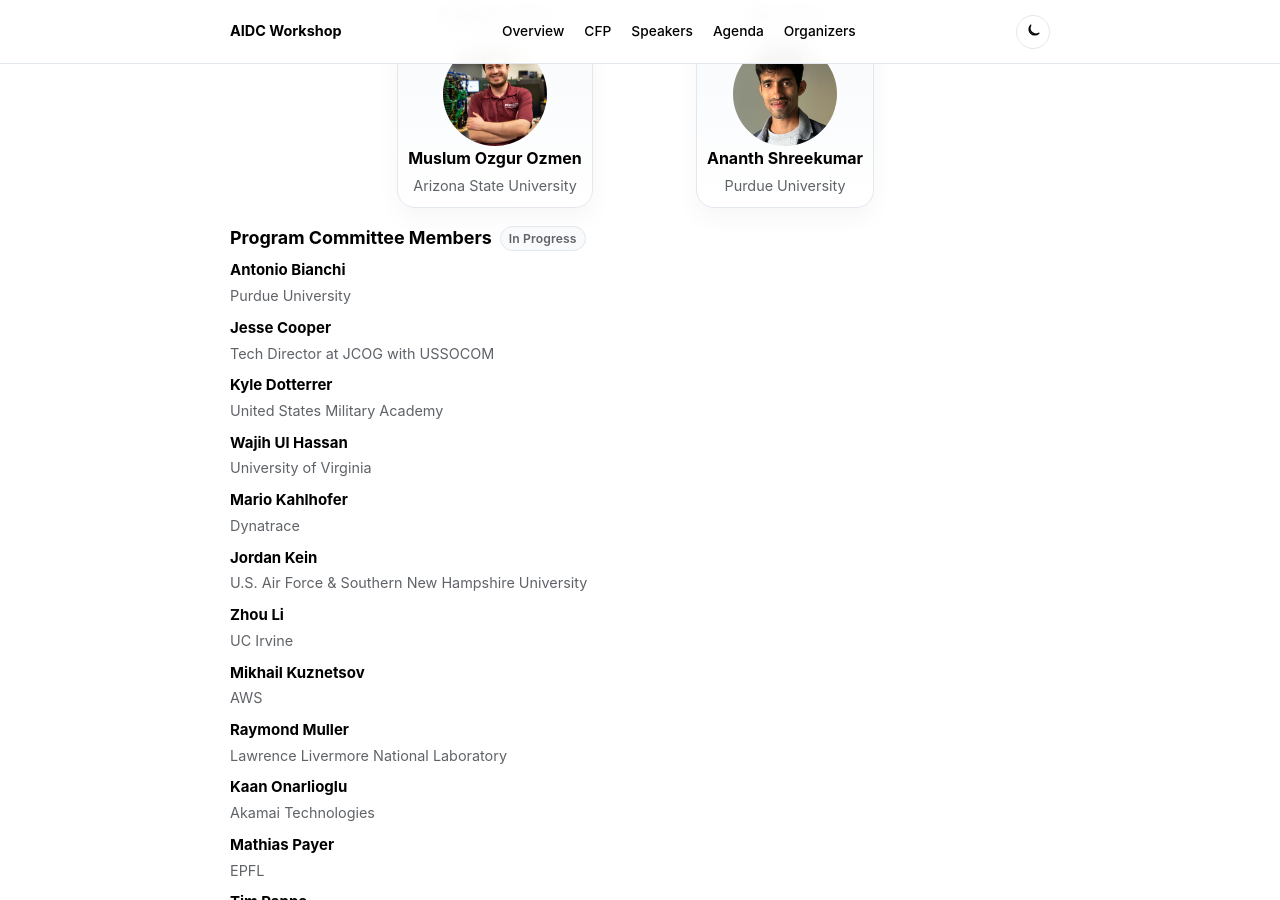
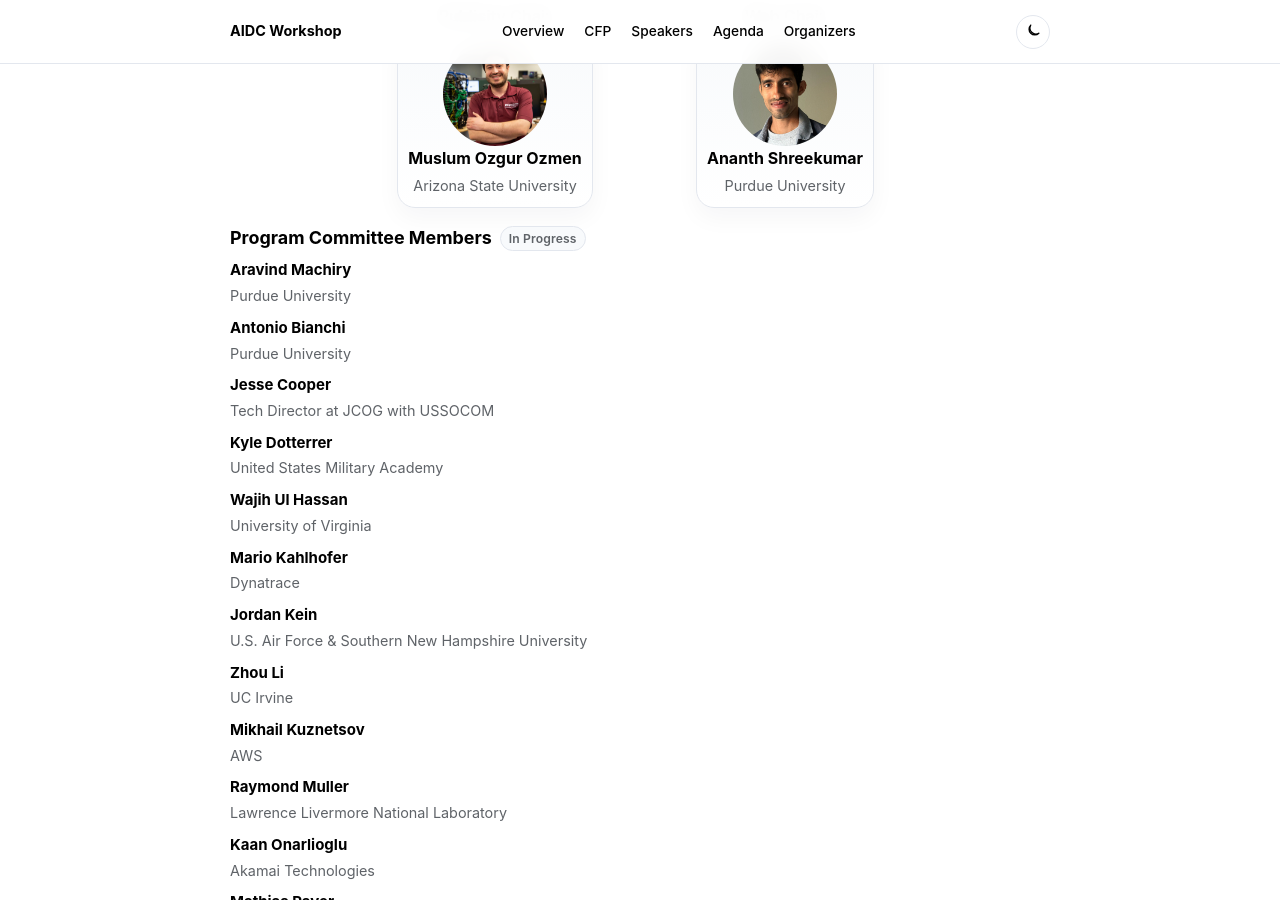
Before and after one commit to aidcworkshop/aidcworkshop.github.io, a Jekyll site: the page built from index.md, in a window 1280 px wide and 900 px high, scrolled down 5921 px. Built offline with Jekyll 4.4.1, drawn with Linux system fonts in a browser that asks for light colours.

Commit message:
Add Aravind Machiry to program committee

```diff
--- a/_data/workshop.yml
+++ b/_data/workshop.yml
@@ -233,6 +233,8 @@ organizers:
       status: "In Progress"
       compact: true
       people:
+        - name: "Aravind Machiry"
+          affiliation: "Purdue University"
         - name: "Antonio Bianchi"
           affiliation: "Purdue University"
         - name: "Jesse Cooper"
```
